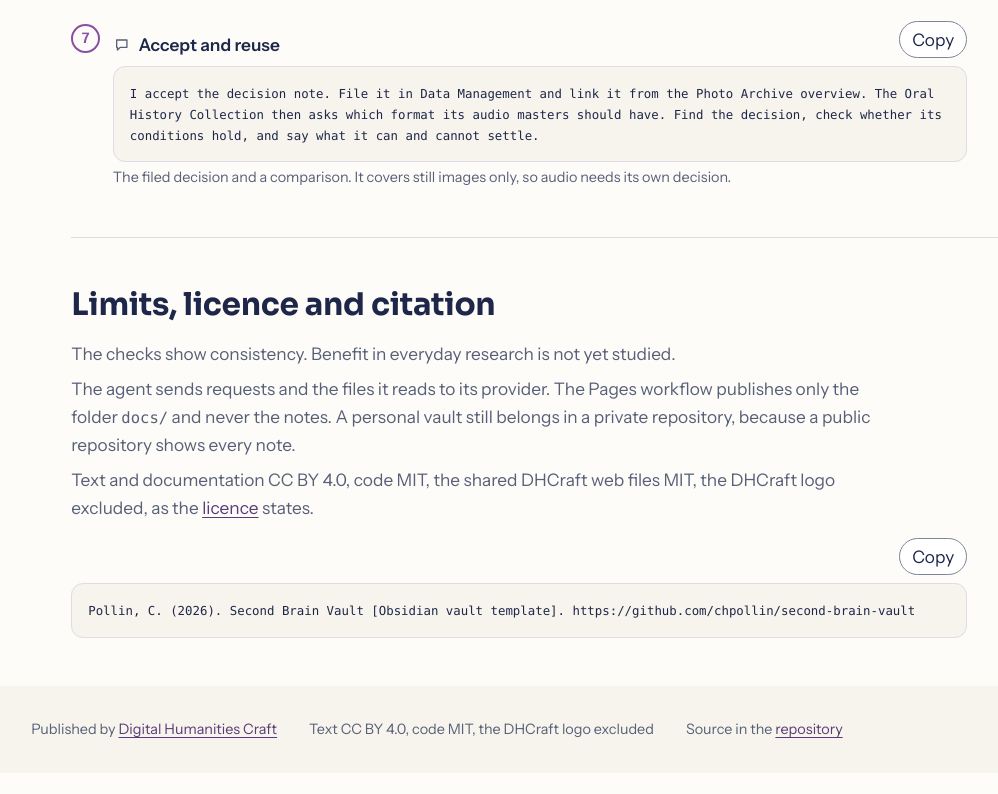
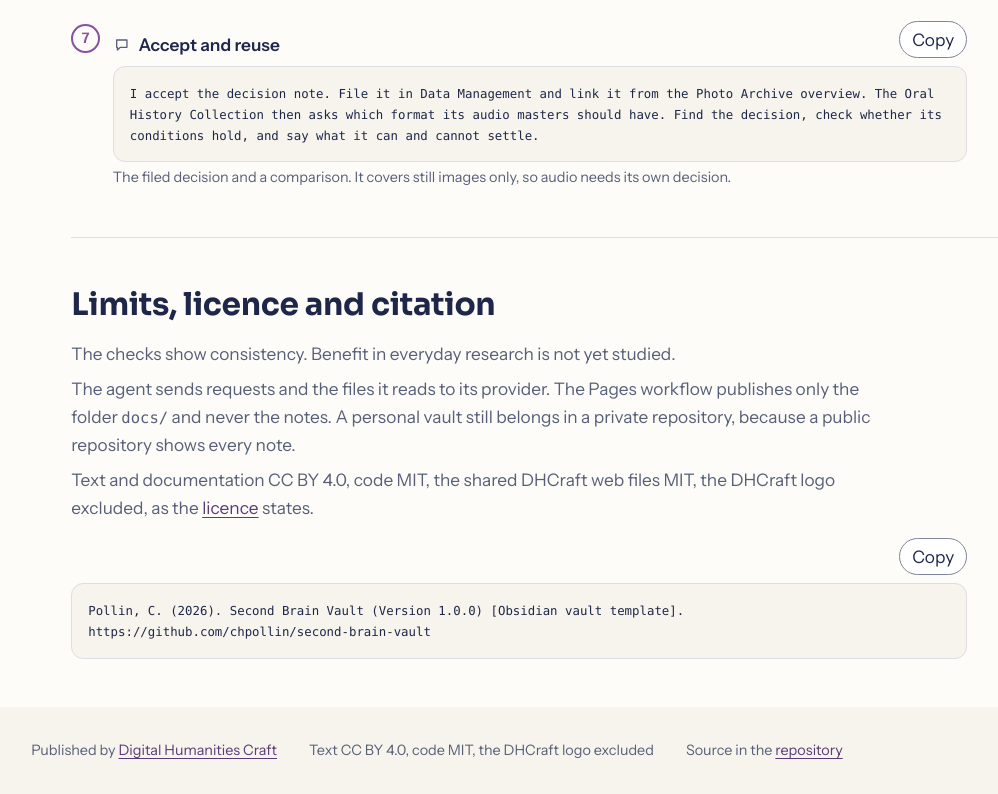
Before and after one commit to chpollin/second-brain-vault, a plain HTML site: page docs/index.html in a window 1280 px wide. Shown: the part 3293-4087 px from the top of the page, without its empty margins (4-1002 px from the left). Before the commit the page ends 4066 px from the top, so only its background shows below. Drawn offline with Linux system fonts and the light colour scheme.

Commit message:
Put the version into the page citation and correct wording found by the second review round
Co-Authored-By: Claude Opus 5.5 <noreply@anthropic.com>

```diff
--- a/docs/index.html
+++ b/docs/index.html
@@ -104,7 +104,7 @@ python scripts/check_vault.py</code></pre></figure></li>
     <li data-t="limits.data">The agent sends requests and the files it reads to its provider. The Pages workflow publishes only the folder <code>docs/</code> and never the notes. A personal vault still belongs in a private repository, because a public repository shows every note.</li>
     <li data-t="limits.licence">Text and documentation CC BY 4.0, code MIT, the shared DHCraft web files MIT, the DHCraft logo excluded, as the <a href="https://github.com/chpollin/second-brain-vault/blob/main/LICENSE.md">licence</a> states.</li>
   </ul>
-  <figure class="dh-code"><pre><code>Pollin, C. (2026). Second Brain Vault [Obsidian vault template]. https://github.com/chpollin/second-brain-vault</code></pre></figure>
+  <figure class="dh-code"><pre><code>Pollin, C. (2026). Second Brain Vault (Version 1.0.0) [Obsidian vault template]. https://github.com/chpollin/second-brain-vault</code></pre></figure>
 </section>
 
 </main>
```
Also changed, not shown: 4 other files.
